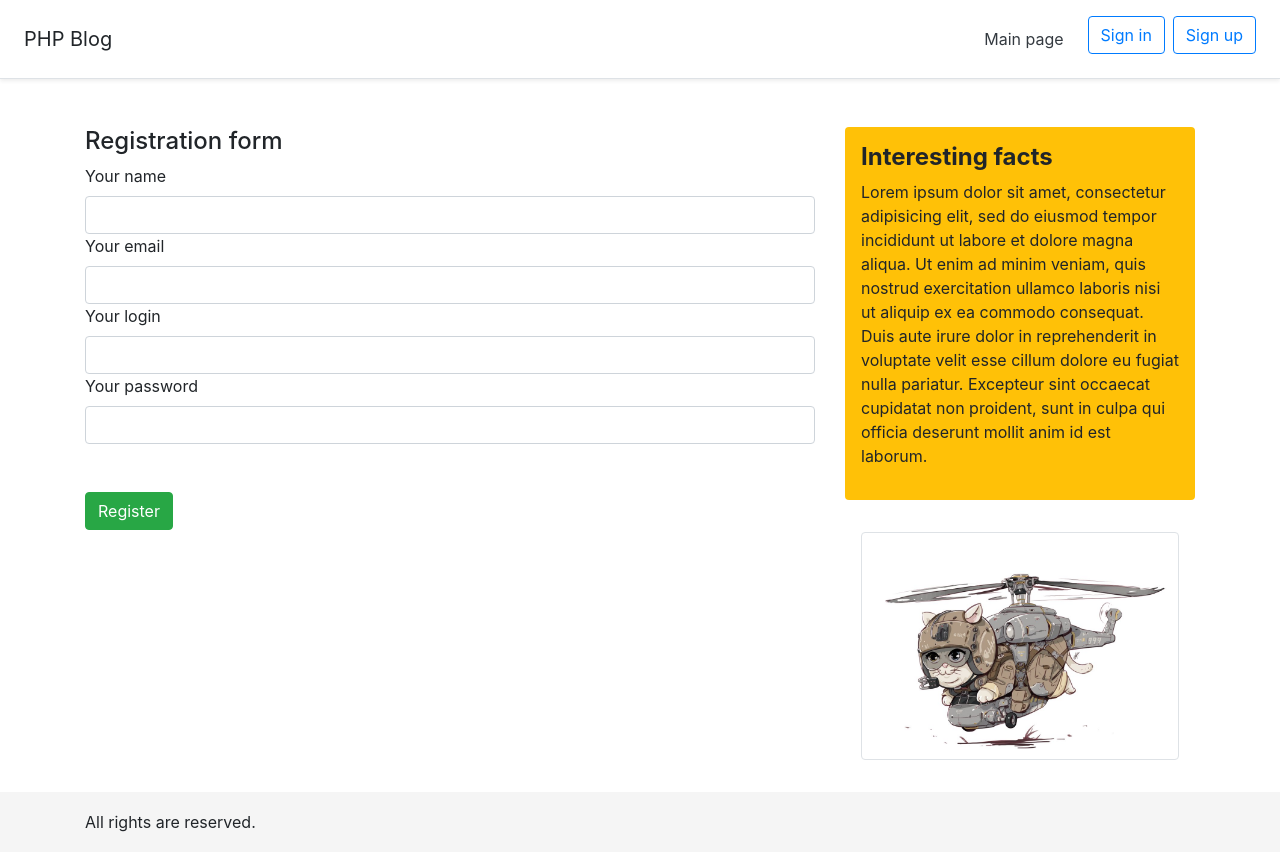
After one commit to Skywal/php_myblog, a PHP site: page /reg in a window 1280 px wide. The commit adds this page. Run offline with PHP 8.4, Linux system fonts and the light colour scheme.

Commit message:
fish lesson 2

```diff
--- /dev/null
+++ b/blocks/head.php
@@ -0,0 +1,9 @@
+<meta charset="UTF-8">
+<meta name="viewport" content="width=device-width, initial-scale=1.0">
+<meta http-equiv="X-UA-Compatible" content="ie=edge">
+<title><?= $website_title ?></title>
+<!-- Bootstrap style -->
+<link rel="stylesheet" href="/css/bootstrap.min.css">
+<!-- Custom style -->
+<link rel="stylesheet" href="/css/main.css">
+<link rel="icon" href="/img/favicon.ico">
--- a/blocks/header.php
+++ b/blocks/header.php
@@ -2,9 +2,9 @@
   <div class="d-flex flex-column flex-md-row align-items-center p-3 px-md-4 mb-3 bg-white border-bottom shadow-sm">
     <h5 class="my-0 mr-md-auto font-weight-normal">PHP Blog</h5>
     <nav class="my-2 my-md-0 mr-md-3">
-      <!-- <a class="p-2 text-dark" href="#">Pricing</a> -->
+      <a class="p-2 text-dark" href="/">Main page</a>
     </nav>
     <a class="btn btn-outline-primary mr-2 mb-2" href="#">Sign in</a>
-    <a class="btn btn-outline-primary mb-2" href="#">Sign up</a>
+    <a class="btn btn-outline-primary mb-2" href="reg">Sign up</a>
   </div>
 </header>
--- a/css/main.css
+++ b/css/main.css
@@ -1,5 +1,4 @@
 .footer {
-
     width: 100%;
     height: $height-footer;
     line-height: 60px;
--- /dev/null
+++ b/reg.php
@@ -0,0 +1,36 @@
+<!DOCTYPE html>
+<html lang="en">
+<head>
+  <?php
+    $website_title = 'Site registration';
+    require_once 'blocks/head.php';
+   ?>
+</head>
+<body>
+  <?php require_once 'blocks/header.php' ?>
+  <main class="container mt-5">
+    <div class="row">
+      <div class="col-md-8 mb-3">
+        <h4>Registration form</h4>
+        <form action="/registration/registration.php" method="post">
+          <label for="username">Your name</label>
+          <input type="text" name="username" id="username" class="form-control">
+
+          <label for="email">Your email</label>
+          <input type="text" name="email" id="email" class="form-control">
+
+          <label for="login">Your login</label>
+          <input type="text" name="login" id="login" class="form-control">
+
+          <label for="password">Your password</label>
+          <input type="password" name="password" id="password" class="form-control">
+
+          <button type="submit" class="btn btn-success mt-5">Register</button>
+        </form>
+      </div>
+      <?php require_once 'blocks/aside.php' ?>
+    </div>
+  </main>
+  <?php require_once 'blocks/footer.php' ?>
+</body>
+</html>
```
Also changed, not shown: error.php (+5 -10 lines), index.php (+4 -9 lines), registration/registration.php (added, +34 -0 lines), .htaccess.
